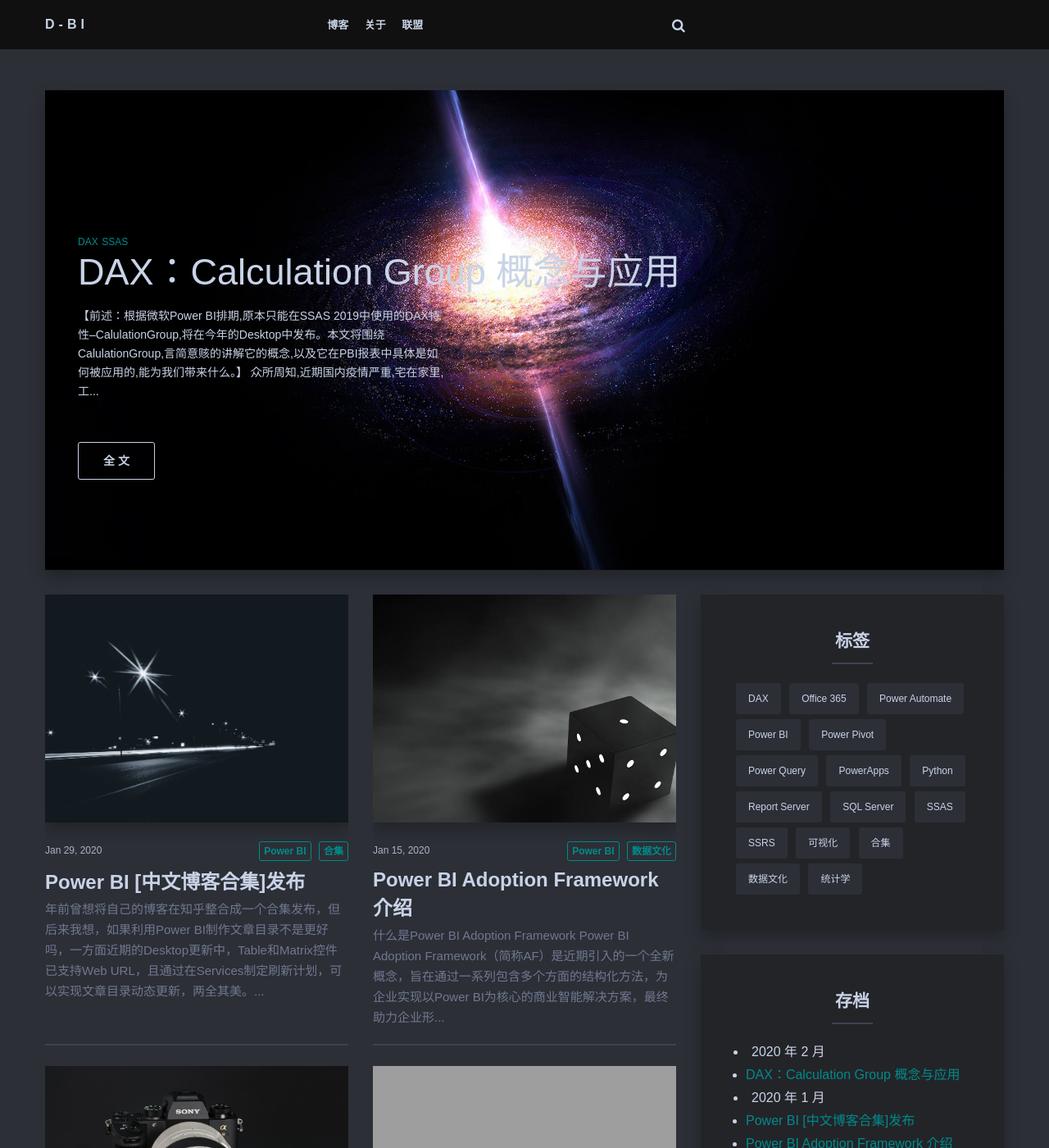
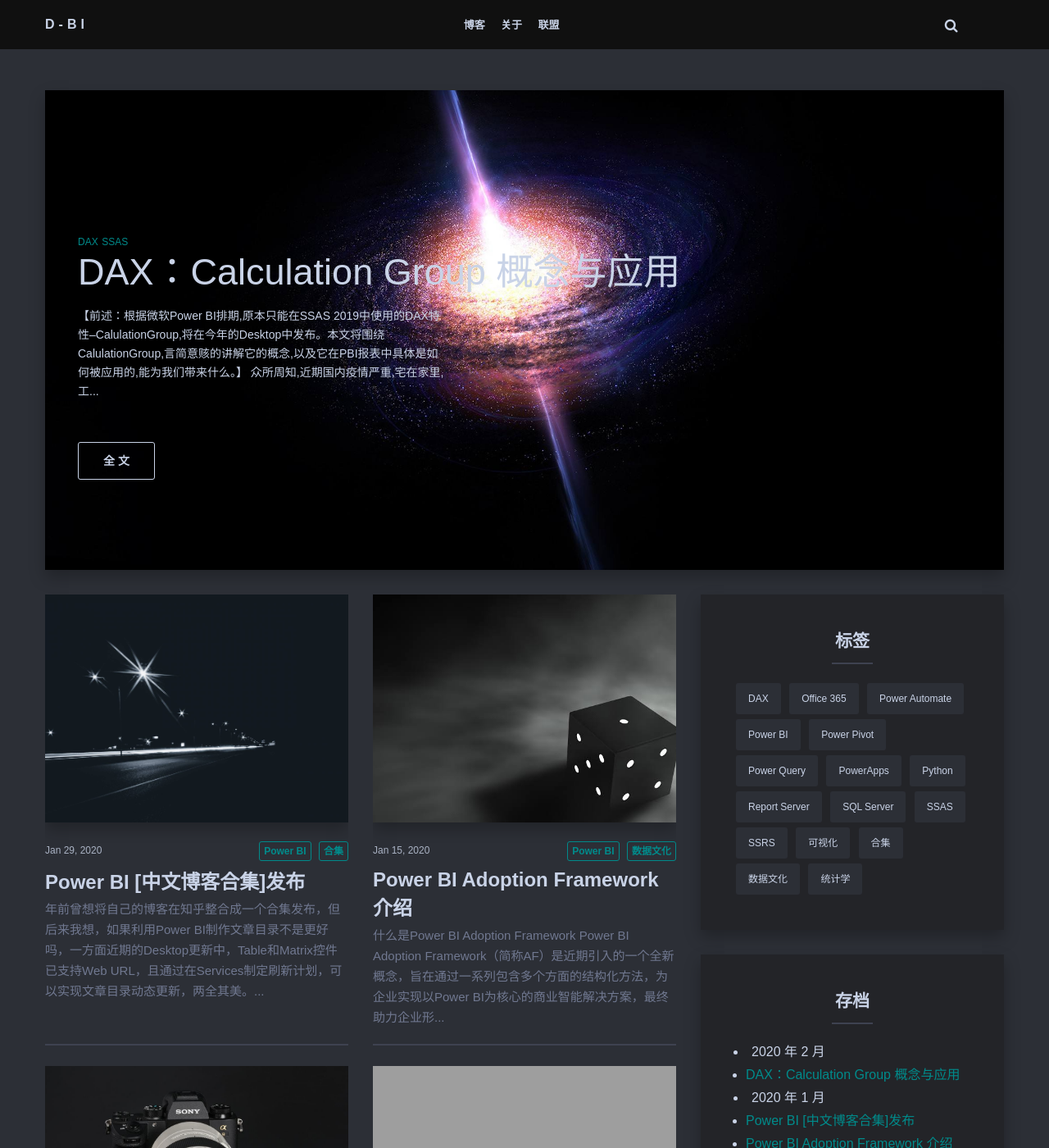
Before and after one commit to D-BI-TECH/D-BI-TECH.github.io, a Jekyll site: the page built from index.html, in a window 1280 px wide and 1400 px high. Shown: the whole window at 82% size. Built offline with Jekyll 4.4.1, drawn with Linux system fonts in a browser that asks for light colours; nearby versions of some CDN libraries; the list of posts is cut into pages by our own code; comment, search, counter and statistics services are not loaded; grey boxes are pictures that could not be loaded.

Commit message:
Add files via upload

```diff
--- a/_sass/4-layouts/_home.scss
+++ b/_sass/4-layouts/_home.scss
@@ -12,11 +12,25 @@
 }
 
 .header-box {
+
+  @media screen and (-webkit-min-device-pixel-ratio:0) {
+    @media screen and (max-width:1024px){
+      width: 92%;
+      };
+    @media screen and (min-width:1024px) and (max-width:1366px){
+      width: 87%;
+      };
+    @media screen and (min-width:1366px){
+      width: 85%;
+      };
+  };
+
+  @media screen and (-ms-high-contrast: active), (-ms-high-contrast: none) {
     @media screen and (max-width:400px){
-    width: 60%;
+      width: 62%;
       };
     @media screen and (min-width:400px) and (max-width:500px){
-    width: 70%;
+      width: 92%;
       };
     @media screen and (min-width:500px) and (max-width:900px){
       width: 95%;
@@ -24,6 +38,29 @@
     @media screen and (min-width:900px){
       width: 61%;
       };
+  };
+
+  @-moz-document url-prefix(){
+    @media screen and (max-width:370px){
+    width: 60%;
+    };
+    @media screen and (min-width:370px) and (max-width:400px){
+    width: 62%;
+    };
+    @media screen and (min-width:400px) and (max-width:500px){
+    width: 68%;
+    };
+    @media screen and (min-width:500px) and (max-width:900px){
+    width: 95%;
+    };
+    @media screen and (min-width:900px) and (max-width:1100px){
+    width: 91%;
+    };
+    @media screen and (min-width:1100px){
+    width: 61%;
+    };
+    };
+
   display: flex;
   flex-direction: row;
   justify-content: space-between;
```
Lines whose indentation alone changed are shown as unchanged.
